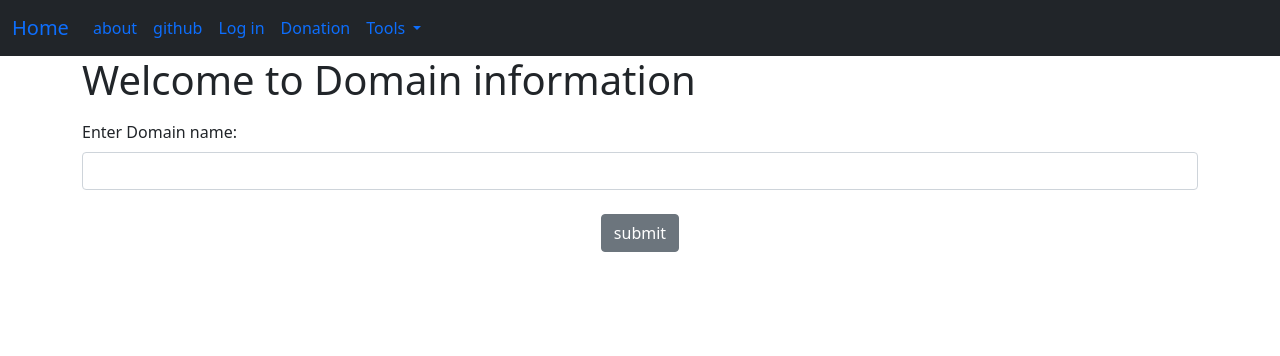
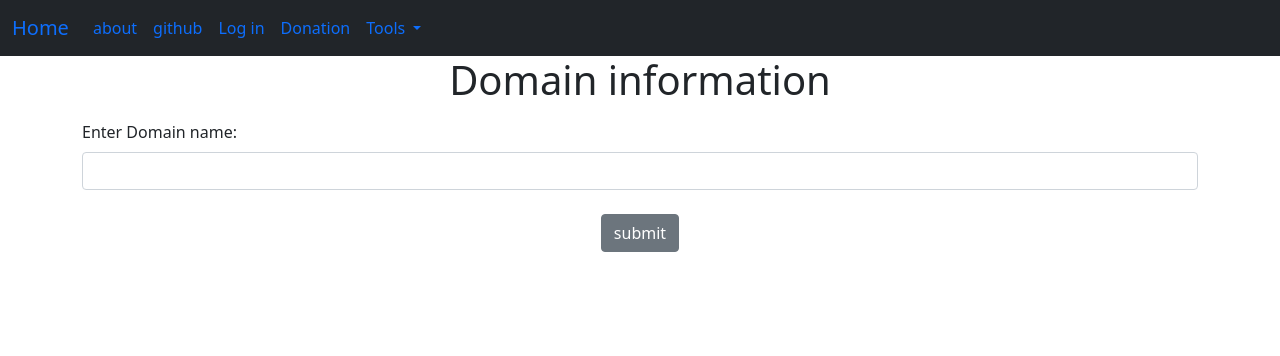
Before and after one commit to iamjavad/wtfdomain, a Flask app: page / in a window 1280 px wide. Shown: the top 356 px of the page. Run offline with Flask 2, Linux system fonts and the light colour scheme.

Commit message:
clearing

```diff
--- a/templates/index.html
+++ b/templates/index.html
@@ -1,11 +1,11 @@
 {% extends 'base.html' %}
 {% block content %}
 
-<h1>Welcome to Domain information</h1>
+<center><h1>Domain information</h1></center>
 <form method="POST">
     <div class="form-floating mb-3"></div>
 {% if Domain %}
-    <p>Domain: {{ Domain }}</p>
+    {% include 'results.html' %}
 
 {% else %}
 
```
